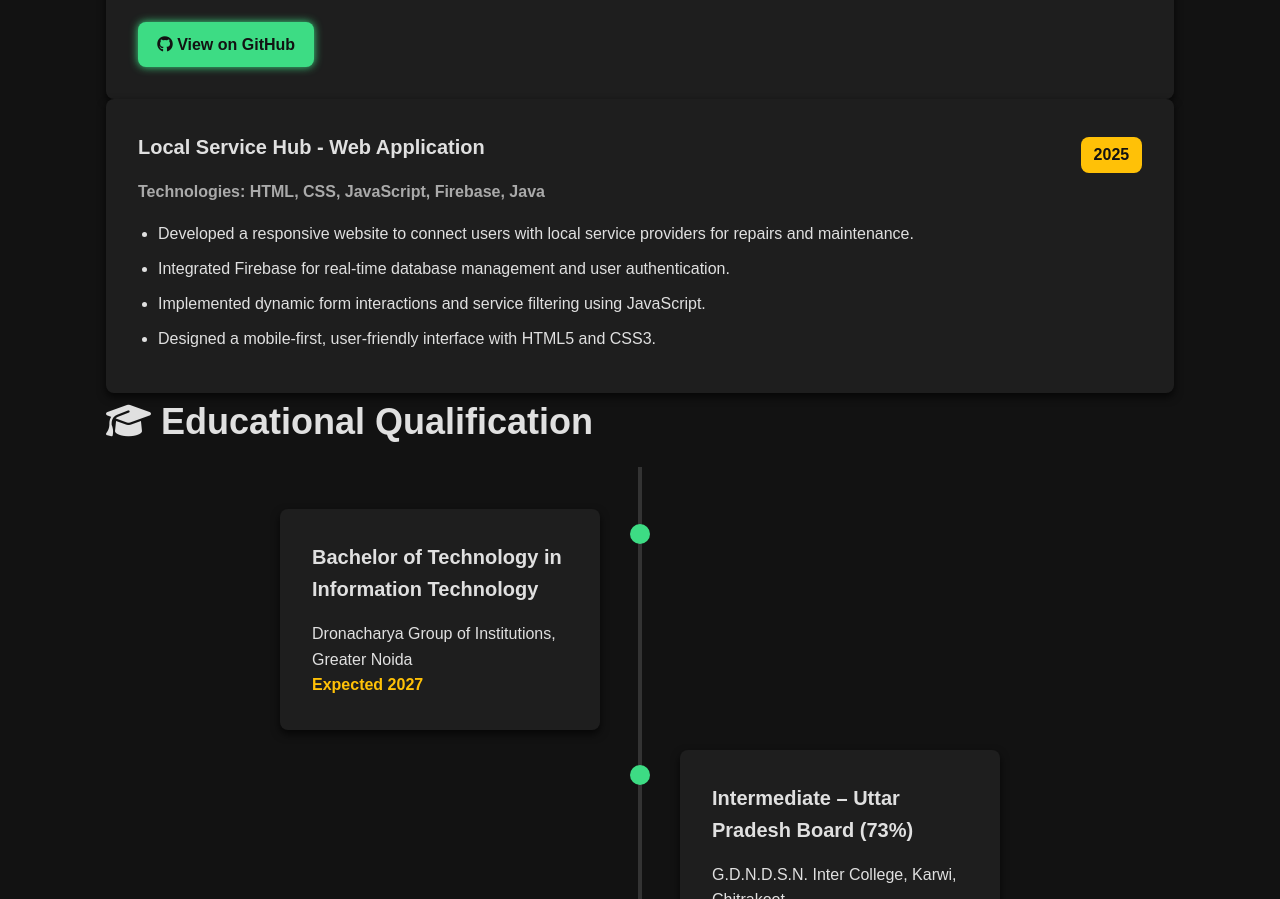
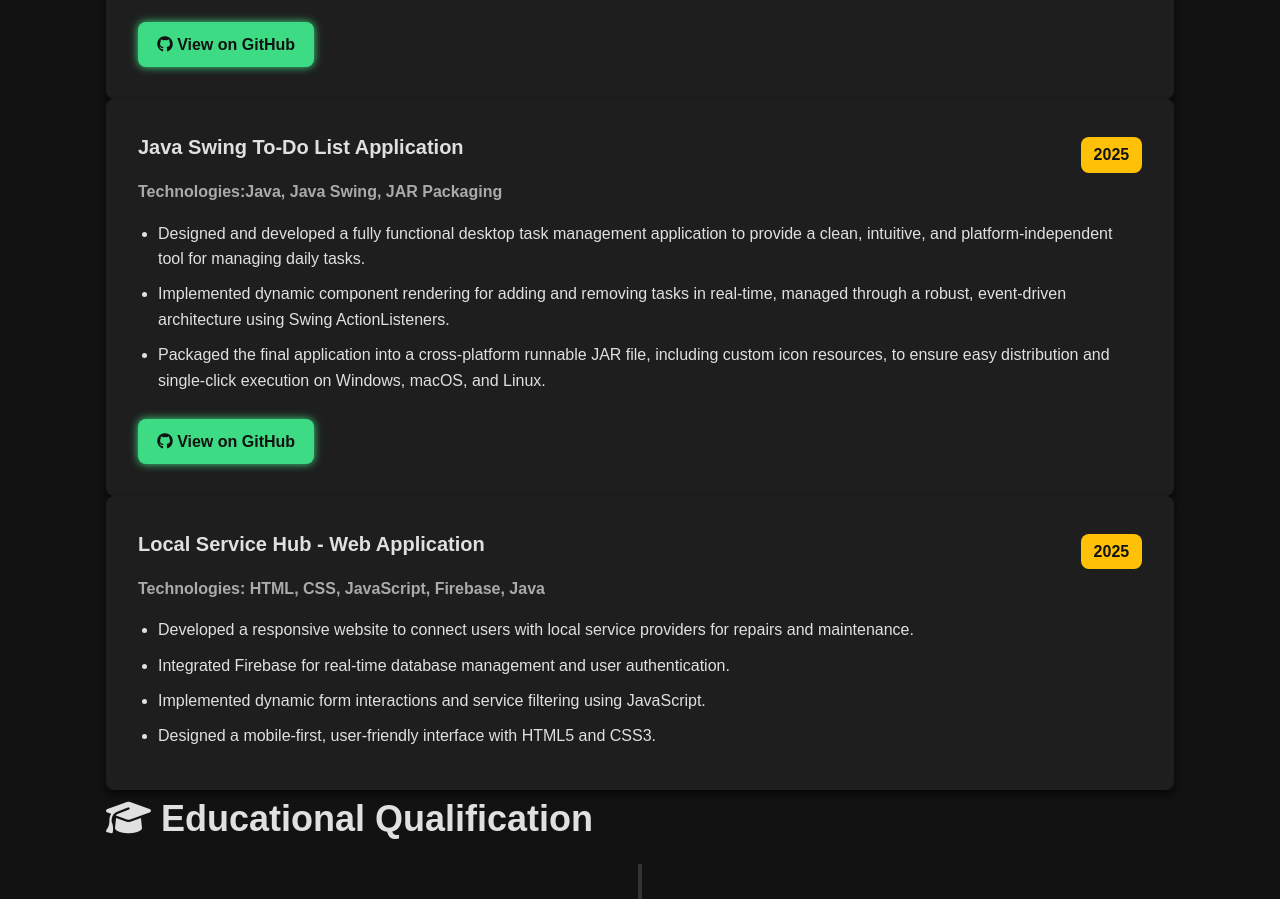
Before and after one commit to Utkarshgupta2027/Portfolio.git.io, a plain HTML site: page index.html in a window 1280 px wide. Shown: the part 1856-2755 px from the top of the page. Drawn offline with Linux system fonts and the light colour scheme.

Commit message:
Update index.html

```diff
--- a/index.html
+++ b/index.html
@@ -109,6 +109,27 @@
         </p>
     </div>
 
+     <!-- Portfolio Website Card (NEW PROJECT) -->
+    <div class="project-card">
+        <div class="project-header">
+            <h3>Java Swing To-Do List Application</h3>
+            <span class="project-date">2025</span>
+        </div>
+        <p class="project-tech"><strong>Technologies:</strong>Java, Java Swing, JAR Packaging</p>
+        <ul>
+            <li>Designed and developed a fully functional desktop task management application to provide a clean, intuitive, and platform-independent tool for managing daily tasks.
+
+</li>
+            <li>Implemented dynamic component rendering for adding and removing tasks in real-time, managed through a robust, event-driven architecture using Swing ActionListeners.</li>
+            <li>Packaged the final application into a cross-platform runnable JAR file, including custom icon resources, to ensure easy distribution and single-click execution on Windows, macOS, and Linux.</li>
+        </ul>
+        <p>
+            <a href="https://github.com/Utkarshgupta2027/To-Do-List" target="_blank" class="btn-primary" style="display:inline-block;margin-top:1rem;">
+    <i class="fab fa-github"></i> View on GitHub
+</a>
+        </p>
+    </div>
+
     <!-- (Your other project cards...) -->
     <div class="project-card">
         <div class="project-header">
```
